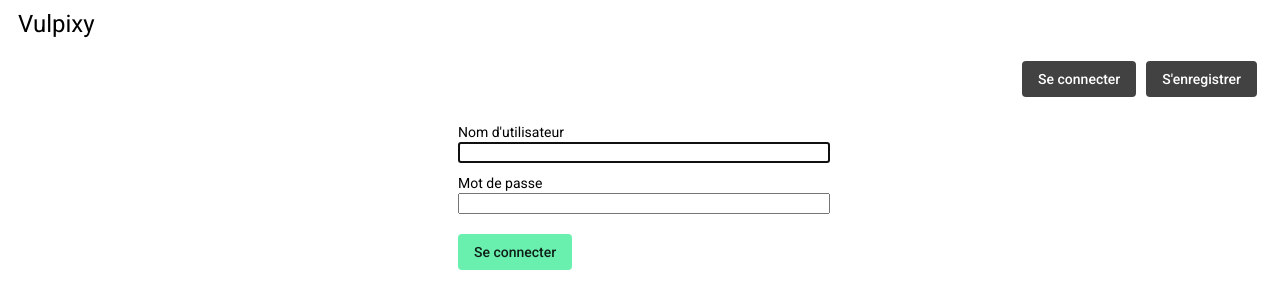
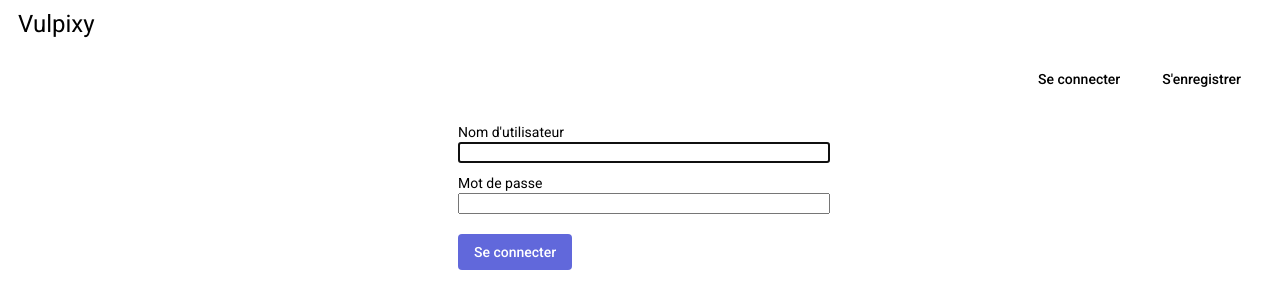
Before and after one commit to LangkaWS/Vulpixy, an Angular app in the folder client/: page /login in a window 1280 px wide. Shown: the top 308 px of the page. Built offline with nearby package versions, Linux system fonts and the light colour scheme.

Commit message:
💄 change color theme

```diff
--- a/client/src/app/app.component.scss
+++ b/client/src/app/app.component.scss
@@ -9,6 +9,8 @@ header {
 
 		.nav-link {
 			margin: 5px;
+			background-color: $bg-color;
+			color: $text-color;
 		}
 	}
 }
--- a/client/src/app/user/login/login.component.html
+++ b/client/src/app/user/login/login.component.html
@@ -37,7 +37,7 @@
     </div>
 	</div>
 
-	<button mat-flat-button color="accent" type="submit" class="submit-btn">Se connecter</button>
+	<button mat-flat-button type="submit" class="submit-btn">Se connecter</button>
 
 	<div *ngIf="isLoginFailed">
 		Connexion impossible : {{ errorMessage }}
--- a/client/src/app/user/register/register.component.html
+++ b/client/src/app/user/register/register.component.html
@@ -61,7 +61,7 @@
     </div>
 	</div>
 
-	<button mat-flat-button color="accent" type="submit" class="submit-btn">S'enregistrer</button>
+	<button mat-flat-button type="submit" class="submit-btn">S'enregistrer</button>
 
 	<div *ngIf="errorMessage">
 		Connexion impossible: {{ errorMessage }}
--- a/client/src/styles.scss
+++ b/client/src/styles.scss
@@ -20,5 +20,6 @@ form {
 
 	.submit-btn {
 		margin: 10px;
+		background-color: $accent-color;
 	}
 }
```
